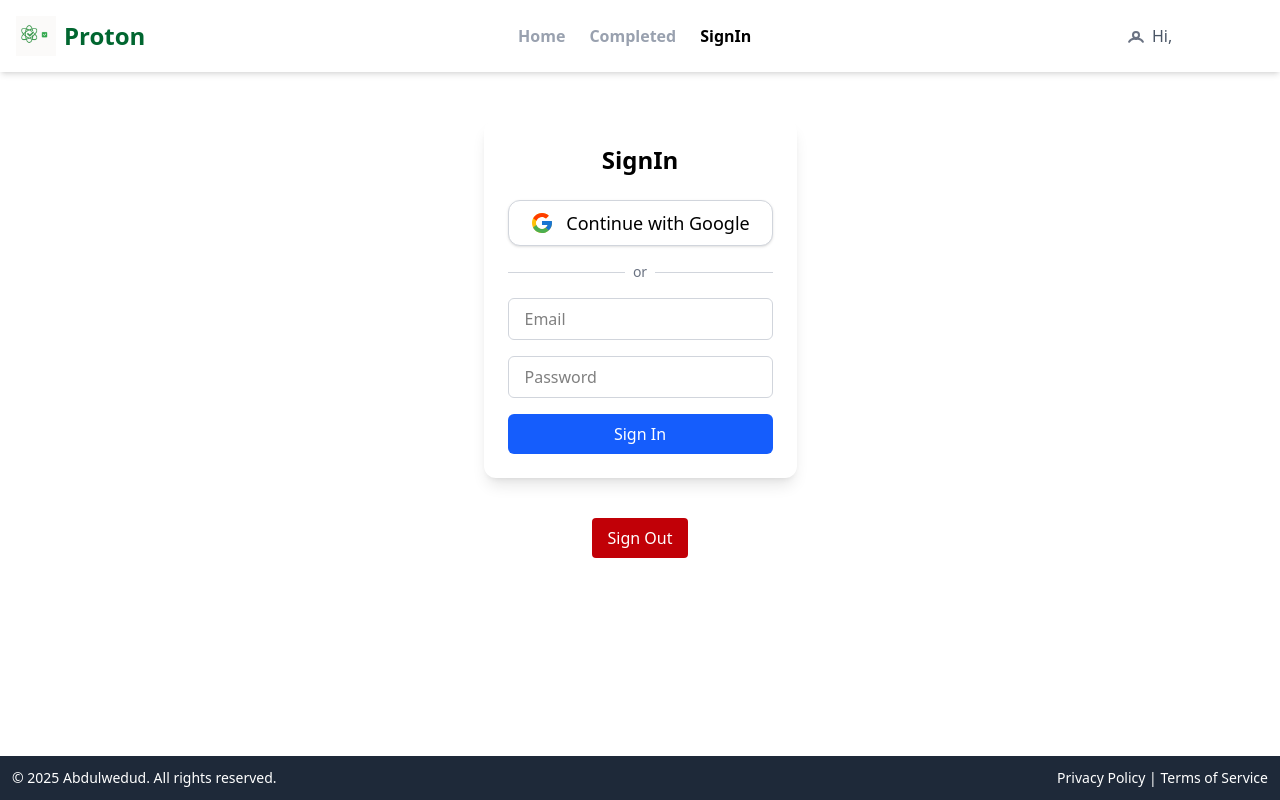
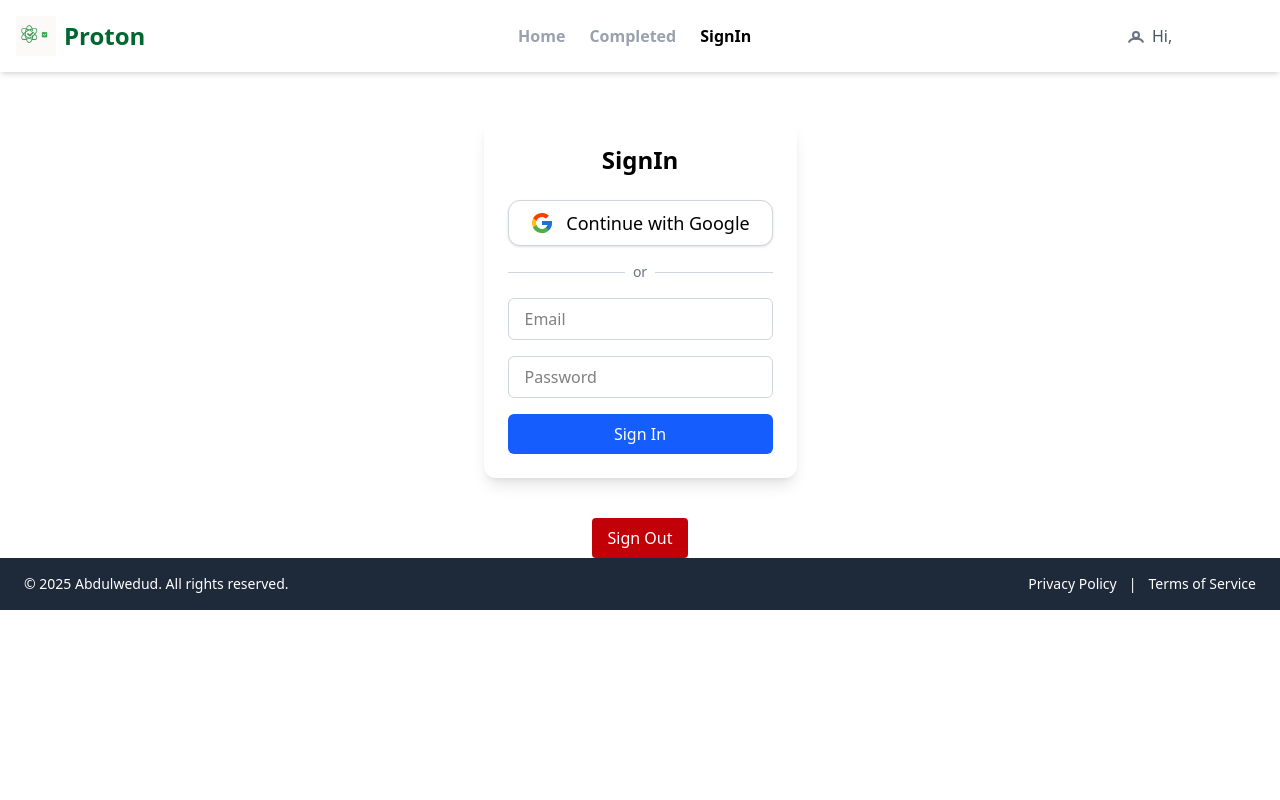
Before and after one commit to abdulwedud33/advanced-todo-frontend, a Next.js app: page /signIn in a window 1280 px wide. Built offline with nearby package versions, Linux system fonts and the light colour scheme; no server answers.

Commit message:
footer adjusted I

```diff
--- a/app/(homeandcompleted)/completed/page.tsx
+++ b/app/(homeandcompleted)/completed/page.tsx
@@ -51,14 +51,6 @@ export default function CompletedTaskPage() {
           <div className="w-12 h-12 border-4 border-blue-500 border-t-transparent rounded-full animate-spin"></div>
         </div>
       )}
-      <footer className="fixed bottom-0 w-full bg-gray-800 text-white flex flex-col sm:flex-row justify-center sm:justify-between items-center gap-2 text-sm p-3">
-        <p className="text-center sm:text-left">
-          © {new Date().getFullYear()} Abdulwedud. All rights reserved.
-        </p>
-        <p className="text-center sm:text-right">
-          Privacy Policy | Terms of Service
-        </p>
-      </footer>
     </>
   );
 }
--- a/app/(homeandcompleted)/layout.tsx
+++ b/app/(homeandcompleted)/layout.tsx
@@ -2,6 +2,7 @@ import type { Metadata } from "next";
 import "../globals.css";
 import Link from "next/link";
 import Header from "../../components/headerComp";
+import FooterComp from "../../components/FooterComp";
 
 export const metadata: Metadata = {
   title: "Advanced-To-Do-App",
@@ -19,6 +20,7 @@ export default function HomeAndCompletedLayout({
         <>
           <Header />
           {children}
+          <FooterComp />
         </>
       </body>
     </html>
--- a/app/(homeandcompleted)/page.tsx
+++ b/app/(homeandcompleted)/page.tsx
@@ -50,14 +50,6 @@ export default function Home() {
           <div className="w-12 h-12 border-4 border-blue-500 border-t-transparent rounded-full animate-spin"></div>
         </div>
       )}
-      <footer className="fixed bottom-0 w-full bg-gray-800 text-white flex flex-col sm:flex-row justify-center sm:justify-between items-center gap-2 text-sm p-3">
-        <p className="text-center sm:text-left">
-          © {new Date().getFullYear()} Abdulwedud. All rights reserved.
-        </p>
-        <p className="text-center sm:text-right">
-          Privacy Policy | Terms of Service
-        </p>
-      </footer>
     </>
   );
 }
--- a/app/(signin)/layout.tsx
+++ b/app/(signin)/layout.tsx
@@ -1,5 +1,6 @@
 import type { Metadata } from "next";
 import Header from "../../components/headerComp";
+import FooterComp from "../../components/FooterComp";
 import "../globals.css";
 
 export const metadata: Metadata = {
@@ -18,6 +19,7 @@ export default function SignInLayout({
         <>
           <Header />
           {children}
+          <FooterComp />
         </>
       </body>
     </html>
--- a/app/(signin)/signIn/page.tsx
+++ b/app/(signin)/signIn/page.tsx
@@ -4,14 +4,6 @@ export default async function SignInPage() {
   return (
     <section className="flex flex-col items-center justify-center">
       <SignInComp />
-      <footer className="fixed bottom-0 w-full bg-gray-800 text-white flex flex-col sm:flex-row justify-center sm:justify-between items-center gap-2 text-sm p-3">
-        <p className="text-center sm:text-left">
-          © {new Date().getFullYear()} Abdulwedud. All rights reserved.
-        </p>
-        <p className="text-center sm:text-right">
-          Privacy Policy | Terms of Service
-        </p>
-      </footer>
     </section>
   );
 }
--- /dev/null
+++ b/components/FooterComp.tsx
@@ -0,0 +1,22 @@
+const FooterComp = () => {
+  return (
+    <footer className="w-full bg-gray-800 text-white py-4 px-6 mt-auto">
+      <div className="max-w-7xl mx-auto flex flex-col sm:flex-row justify-between items-center gap-2 text-sm">
+        <p className="text-center sm:text-left">
+          © {new Date().getFullYear()} Abdulwedud. All rights reserved.
+        </p>
+        <div className="flex gap-3 text-center sm:text-right">
+          <a href="/privacy" className="hover:underline">
+            Privacy Policy
+          </a>
+          <span>|</span>
+          <a href="/terms" className="hover:underline">
+            Terms of Service
+          </a>
+        </div>
+      </div>
+    </footer>
+  );
+};
+
+export default FooterComp;
```
